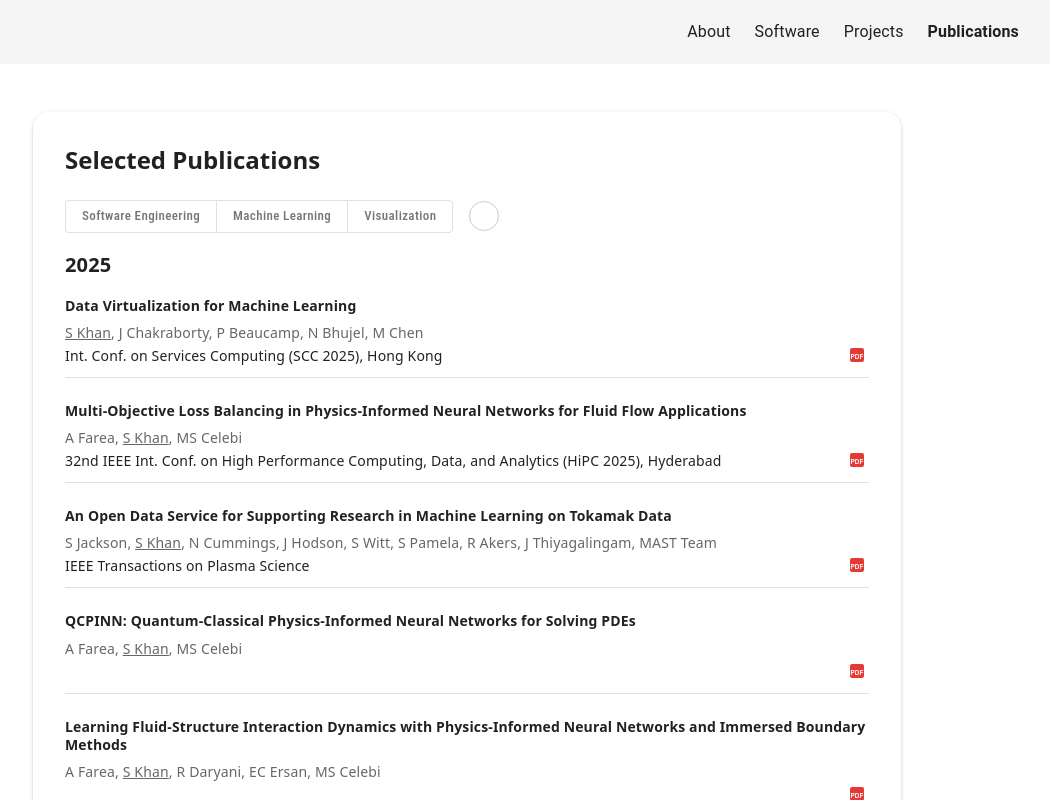
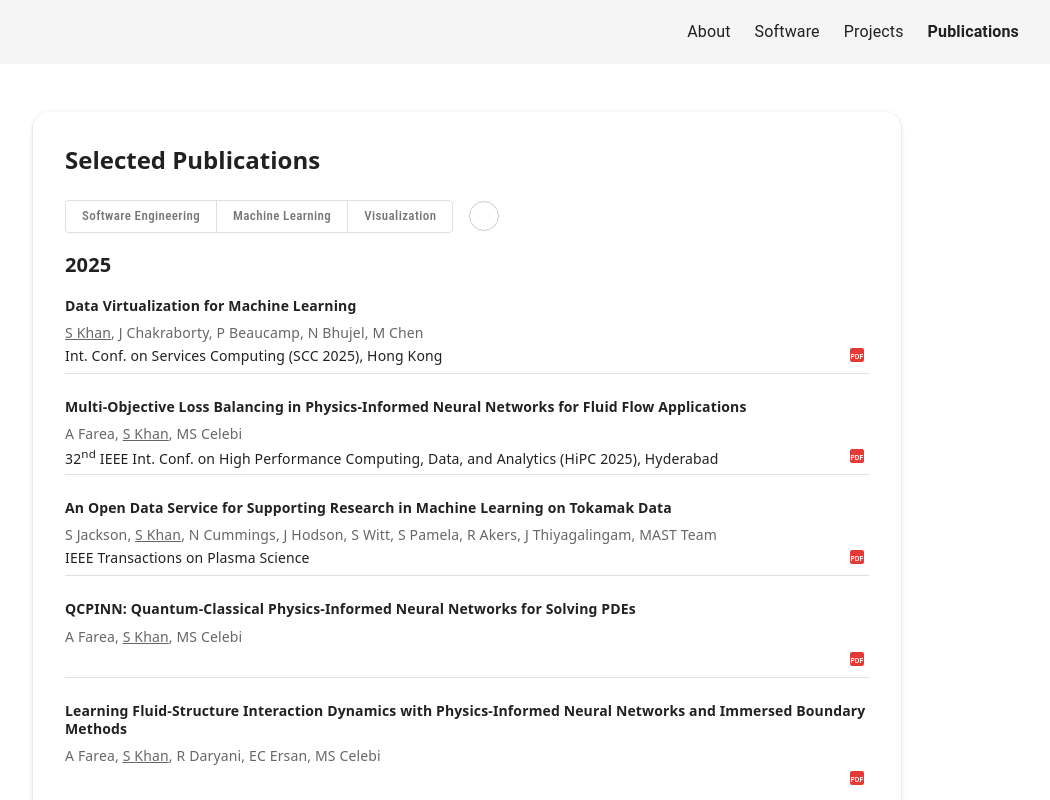
Before and after one commit to saifulkhan/saifulkhan.github.io, a Next.js app: page /publications in a window 1280 px wide. Shown: the top 800 px of the page, without its empty margins (173-1223 px from the left). Built offline with nearby package versions, Linux system fonts and the light colour scheme; some icons are missing.

Commit message:
feat: format ordinal numbers

```diff
--- a/src/pages/publications.tsx
+++ b/src/pages/publications.tsx
@@ -29,6 +29,13 @@ const Publications = () => {
   const sortedYears = Object.keys(groupedByYear)
     .map(Number)
     .sort((a, b) => b - a);
+
+  // Helper function to format ordinal numbers with superscript
+  const formatOrdinal = (text: string) => {
+    return text.replace(/(\d+)(st|nd|rd|th)/gi, (match, number, suffix) => {
+      return `${number}<sup>${suffix}</sup>`;
+    });
+  };
 
   // Helper function to safely get and sort links
   const getSortedLinks = (links: NonNullable<Publication['links']>) => {
@@ -161,11 +168,11 @@ const Publications = () => {
                               fontFamily: 'system-ui, -apple-system, "Segoe UI", Arial, sans-serif',
                               fontSize: { xs: 14 },
                               color: 'text.primary',
-                              fontWeight: 500,
                             }}
-                          >
-                            {pub.venue && pub.venue.name}
-                          </Typography>
+                            dangerouslySetInnerHTML={{
+                              __html: pub.venue ? formatOrdinal(pub.venue.name) : '',
+                            }}
+                          />
 
                           {/* Links */}
                           {pub.links && pub.links.length > 0 && (
@@ -183,7 +190,7 @@ const Publications = () => {
 
                       {/* Divider */}
                       {idx < groupedByYear[year].length - 1 && (
-                        <Box sx={{ mt: 1, mb: 0.0 }}>
+                        <Box sx={{ mt: 0, mb: 0.0 }}>
                           <Divider />
                         </Box>
                       )}
```
